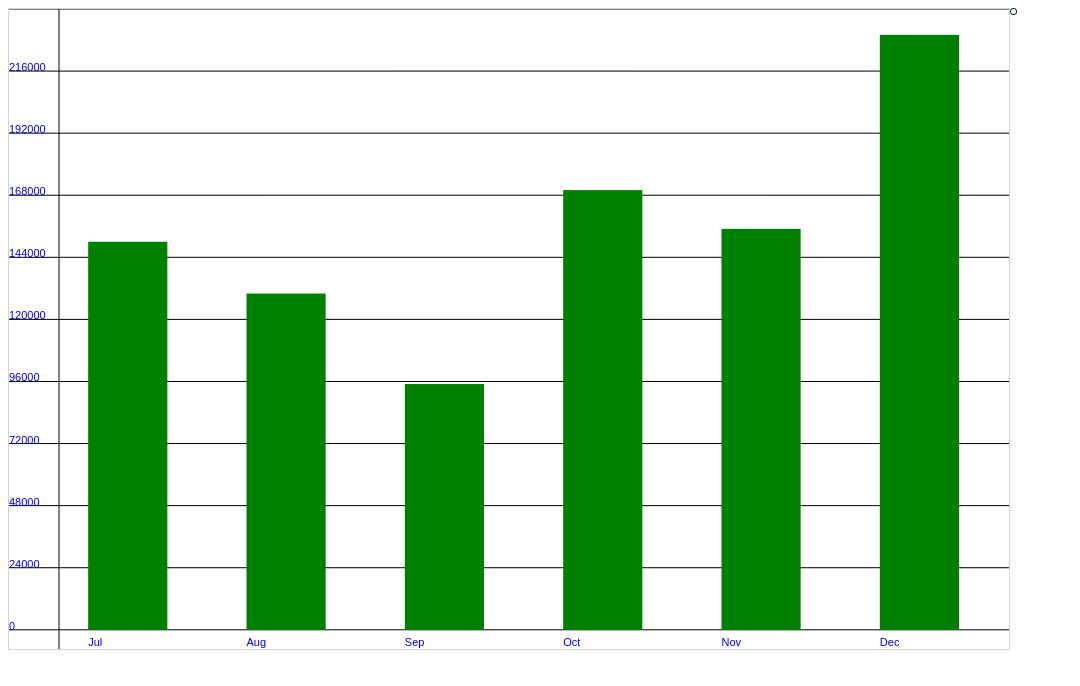
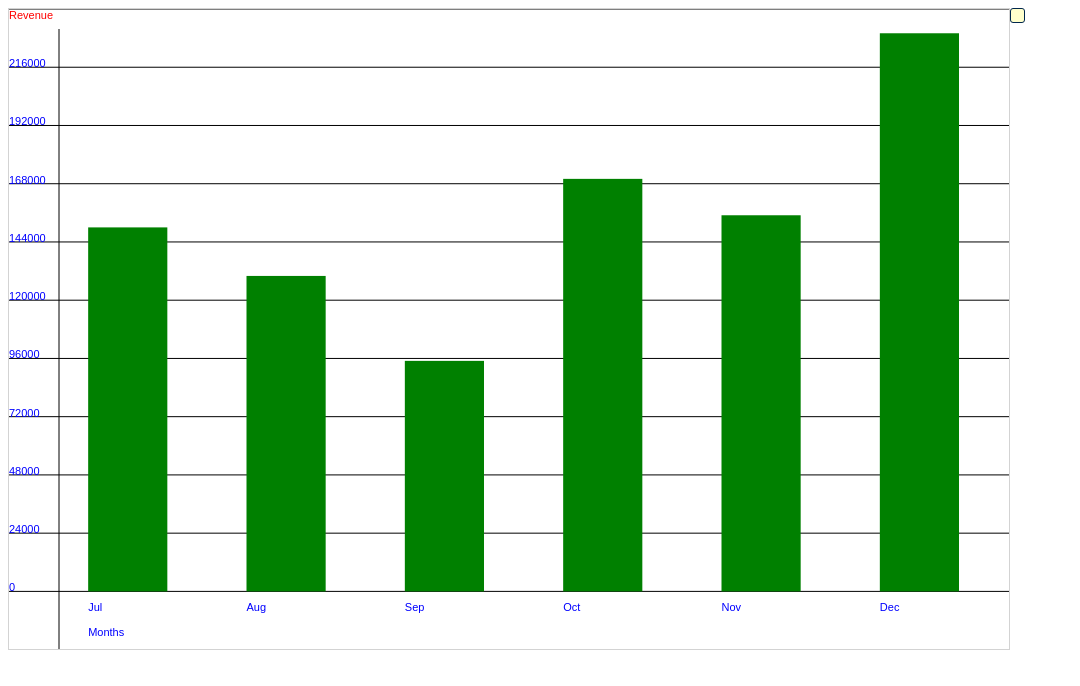
Before and after one commit to rahuldutta2013/HTML-5-Graph, a plain HTML site: page index.html in a window 1280 px wide. Shown: the whole page, without its empty margins (0-1080 px from the left). Drawn offline with nearby package versions, Linux system fonts and the light colour scheme.

Commit message:
tooltip changed

```diff
--- a/css/canvas.css
+++ b/css/canvas.css
@@ -6,8 +6,10 @@
         background-color: #ffffcc;
         color:#00264d;
         border: 1px solid #00264d;
-        padding: .2%;
+        padding: .5%;
         font-size: 12px;
         font-weight: bold;
         border-radius: 3px;
+        max-width: 11em;
+        text-align: center;
 }
--- a/index.html
+++ b/index.html
@@ -11,6 +11,8 @@
     <script src="js/parserManager.js"></script>
     <script src="js/chartManager.js"></script>
     <script src="js/chart.js"></script>
+    <script src="js/rectangle.js"></script>
+    <script src="js/coloumnChart.js"></script>
     <script src="js/tooltip.js"></script>
     <script src="js/axis.js"></script>
     <script src="js/line.js"></script>
--- a/js/axis.js
+++ b/js/axis.js
@@ -1,14 +1,13 @@
-function Axis(canvasId, canvasHeight, canvasWidth, totData) {
-
-    this.axisCalculation = function () {
+function Axis() {
+    this.axisCalculation = function (canvasId, canvasHeight, canvasWidth, totData) {
         var myText = new GraphText();
         var drawMyLine = new Line(); //craeting the object of Line class
         this.canvasWidth = canvasWidth;
         this.canvasHeight = canvasHeight;
         var arrOfValue = [],
-            graphHeight = (this.canvasHeight * 97) / 100,
+            graphHeight = (this.canvasHeight * 91) / 100,
             origDist = (this.canvasWidth * 10) / 100;
-
+            var color = 'red';
         //craeting the Y axis (10,0)
         if (totData.chart.yAxis === 'true') {
             var val,
@@ -17,7 +16,8 @@ function Axis(canvasId, canvasHeight, canvasWidth, totData) {
                 x2 = (this.canvasWidth * 5) / 100,
                 y2 = this.canvasHeight,
                 axisType = 'y';
-            drawMyLine.drawLine(x1, y1, x2, y2);
+            drawMyLine.drawLine(x1, y1+20, x2, y2);
+            myText.fillText(0,y1+10,totData.chart.yaxisname,color);
         }
 
         for (var i = 0; i < totData.data.length; i++) { //getting the value x or y for creating axis
@@ -70,10 +70,14 @@ function Axis(canvasId, canvasHeight, canvasWidth, totData) {
             axisType = 'x';
         var color = 'blue';
         // creating the x-Axis
-        drawMyLine.drawLine(xOrdinate + x, yaxis, this.canvasWidth, yaxis); //creating the x-Axis
+        if(totData.chart.xAxis === 'true'){
+             drawMyLine.drawLine(xOrdinate + x, yaxis, this.canvasWidth, yaxis); //creating the x-Axis
+             myText.fillText(xOrdinate + x, canvasHeight - ((canvasHeight * 2) / 100), 'Months', color);
         for (var p = 0; p < totData.data.length; p++) {
-            myText.fillText(xOrdinate + x, canvasHeight - ((canvasHeight * .5) / 100), totData.data[p].label, color); //writing the value in x-Axis
+            myText.fillText(xOrdinate + x, canvasHeight - ((canvasHeight * 6) / 100), totData.data[p].label, color); //writing the value in x-Axis
             xOrdinate = xOrdinate + gapInXAxix + x;
         }
+        }
+
     }
 }
--- a/js/chart.js
+++ b/js/chart.js
@@ -10,76 +10,3 @@ function Chart() {
         return 'yet not decided';
     }
 }
-
-var arrOfOrdinate = [],
-    arrOfVal = [];
-
-
-function ColoumnChart() {
-    Chart.call(this);
-    this.coloumnChart = function (valOfY, canvasWidth, canvasHeight) { //overriding the coloumnChart property of its parent class
-        var gapInXAxix,
-            widthOfBar,
-            x,
-            gap,
-            noOfBar = valOfY.length,
-            rightGap = (canvasWidth * 5) / 100,
-            gapPlusWidthOfBar = ((canvasWidth - rightGap) / noOfBar);
-        gapInXAxix = x = widthOfBar = gapPlusWidthOfBar / 2,
-            rects = [];
-
-        var graphHeight = (canvasHeight * 97) / 100,
-            gapInYaxis = (graphHeight / 10),
-            canvas = document.getElementById('myCanvas'),
-            ctx = canvas.getContext('2d'),
-            text = 0,
-            yaxis = 0,
-            xOrdinate = 0,
-            minVal = Math.min.apply(NaN, valOfY),
-            maxVal = Math.max.apply(NaN, valOfY),
-            minAbs = Math.abs(minVal),
-            maxAbs = Math.abs(maxVal),
-            strMax = JSON.stringify(maxAbs),
-            strMin = JSON.stringify(minAbs),
-            resMax = strMax.split(""),
-            resMin = strMin.split(""),
-            addedValMax = resMax.length,
-            addedValMin = resMin.length,
-            limitHigh = Math.pow(10, addedValMax - 2),
-            limitLow = Math.pow(10, addedValMin - 2);
-
-        maxVal += limitHigh;
-        if (minVal > 0) {
-            minVal = 0;
-        } else {
-            minVal -= limitLow;
-        }
-
-        gap = (maxVal - (minVal)) / 10;
-
-        //drawing the coloumnChart
-        for (var p = 0; p < valOfY.length; p++) {
-            ctx.fillStyle = "green";
-            if (minVal < 0) {
-                valOfY[p] = valOfY[p] - (minVal);
-            }
-            var val = (gapInYaxis * valOfY[p]) / gap;
-            var obj = {};
-            obj.xordi = xOrdinate + x;
-            obj.y = graphHeight - val;
-            obj.width = widthOfBar;
-            obj.height = val;
-            rects.push(obj);
-            ctx.fillRect(xOrdinate + x, graphHeight, widthOfBar, -val);
-            xOrdinate = xOrdinate + gapInXAxix + x;
-        }
-        arrOfOrdinate = rects;
-        arrOfVal = valOfY;
-    }
-}
-ColoumnChart.prototype = Chart.prototype; //inheriting the ColoumnChart property from chart class into coloumncahrt class
-
-//attach mousemove event
-$(document).on('mousemove', '#myCanvas', function () {
-    handleMouseMove(event, arrOfOrdinate, arrOfVal);
-})
--- a/js/chartManager.js
+++ b/js/chartManager.js
@@ -1,10 +1,28 @@
-var chartManager = function(dataArr){
+var canvas = document.getElementById('myCanvas'),
+    ctx = canvas.getContext('2d');
+
+//function to call Axis class and chart class, provied respective data
+var chartManager = function (dataArr, canvasHeight, canvasWidth) {
     this.myDataArr = [];
+    var arrOfTooltip = [];
     var dataLength = dataArr.data.length;
-    for(var i = 0;i < dataLength;i++){
+    for (var i = 0; i < dataLength; i++) {
         this.myDataArr.push(dataArr.data[i].value);
+        arrOfTooltip.push(dataArr.data[i].tooltext);
     }
-    // console.log(myDataArr);
-    // var myColoumnChart = new ColoumnChart();
-    // myColoumnChart.coloumnChart(myDataArr);
+
+    //creating a obj of Axis class to draw Axis
+    var myAxis = new Axis();
+    myAxis.axisCalculation(ctx, canvasHeight, canvasWidth, dataArr);
+
+    //creating a obj of coloumn cahrt to draw a chart
+    var myColoumnChart = new ColoumnChart();
+    myColoumnChart.coloumnChart(this.myDataArr, canvasWidth, canvasHeight);
+
+// attach mousemove event
+$(document).on('mousemove', '#myCanvas', function () {
+    handleMouseMove(event, myColoumnChart.arrOfOrdinate, arrOfTooltip);
+});
+
+
 }
--- /dev/null
+++ b/js/coloumnChart.js
@@ -0,0 +1,60 @@
+var createMyRect = new Rectangle();//creating the a object of rectangle class
+
+// function to create coloumnChart
+function ColoumnChart() {
+    Chart.call(this);
+    this.arrOfOrdinate = [],
+        this.coloumnChart = function (valOfY, canvasWidth, canvasHeight) { //overriding the coloumnChart property of its parent class
+            var gapInXAxix,
+                widthOfBar,
+                x,
+                gap,
+                noOfBar = valOfY.length,
+                rightGap = (canvasWidth * 5) / 100,
+                gapPlusWidthOfBar = ((canvasWidth - rightGap) / noOfBar);
+            gapInXAxix = x = widthOfBar = gapPlusWidthOfBar / 2,
+                rects = [];
+
+            var graphHeight = (canvasHeight * 91) / 100,
+                gapInYaxis = (graphHeight / 10),
+                xOrdinate = 0,
+                minVal = Math.min.apply(NaN, valOfY),
+                maxVal = Math.max.apply(NaN, valOfY),
+                minAbs = Math.abs(minVal),
+                maxAbs = Math.abs(maxVal),
+                strMax = JSON.stringify(maxAbs),
+                strMin = JSON.stringify(minAbs),
+                resMax = strMax.split(""),
+                resMin = strMin.split(""),
+                addedValMax = resMax.length,
+                addedValMin = resMin.length,
+                limitHigh = Math.pow(10, addedValMax - 2),
+                limitLow = Math.pow(10, addedValMin - 2);
+            maxVal += limitHigh;
+            if (minVal > 0) {
+                minVal = 0;
+            } else {
+                minVal -= limitLow;
+            }
+
+            gap = (maxVal - (minVal)) / 10;
+            var color = 'green';
+            //drawing the coloumnChart
+            for (var p = 0; p < valOfY.length; p++) {
+                if (minVal < 0) {
+                    valOfY[p] = valOfY[p] - (minVal);
+                }
+                var val = (gapInYaxis * valOfY[p]) / gap,
+                    obj = {};
+                obj.xordi = xOrdinate + x;
+                obj.y = graphHeight - val;
+                obj.width = widthOfBar;
+                obj.height = val;
+                rects.push(obj);
+                createMyRect.drawRect(xOrdinate + x, graphHeight, widthOfBar, -val, color);//draws rectangle on graph
+                xOrdinate = xOrdinate + gapInXAxix + x;
+            }
+            this.arrOfOrdinate = rects; //getting a object contains the co-ordinate of the graphs
+        }
+}
+ColoumnChart.prototype = Chart.prototype; //inheriting the ColoumnChart property from chart class into coloumncahrt class
--- a/js/main.js
+++ b/js/main.js
@@ -13,9 +13,8 @@ function CanvasResponsive(canvasId) {
         myGetData = myParserManager.getData("js/revenue.json");
     myGetData.then(function (resp) {  //try
         myParserManager.myData = resp;
-        myChartManager = new chartManager(myParserManager.myData);
-        data = myChartManager.myDataArr.slice();
-        var canvasWidth;
+
+        canvasWidth;
         var canvasHeight = 500;
         if (window.innerWidth > 1000) {
             canvasWidth = 1000;
@@ -26,17 +25,12 @@ function CanvasResponsive(canvasId) {
         canvasId.setAttribute("width", canvasWidth);  //setting responsive width to canvas
         canvasId.setAttribute("height", canvasHeight);//setting responsive height to canvas
 
-
-
-
-        var myAxis = new Axis(canvasId, canvasHeight, canvasWidth, myParserManager.myData);
-        myAxis.axisCalculation();
-
-        var myColoumnChart = new ColoumnChart();
-        myColoumnChart.coloumnChart(data, canvasWidth, canvasHeight);
+        myChartManager = new chartManager(myParserManager.myData, canvasHeight, canvasWidth);
+        data = myChartManager.myDataArr.slice();
 
     })
         .catch(function (err) {  //catch
             console.log(err);
         })
+
 }
--- /dev/null
+++ b/js/rectangle.js
@@ -0,0 +1,9 @@
+// function to create Rectangle
+function Rectangle() {
+    var canvas = document.getElementById('myCanvas'),
+        ctx = canvas.getContext('2d');
+    this.drawRect = function (x, y, width, height, color) {
+        ctx.fillStyle = color;
+        ctx.fillRect(x, y, width, height);
+    }
+}
```
